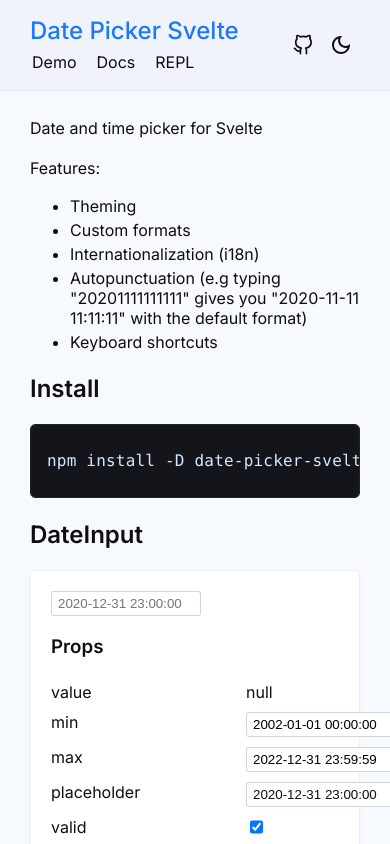
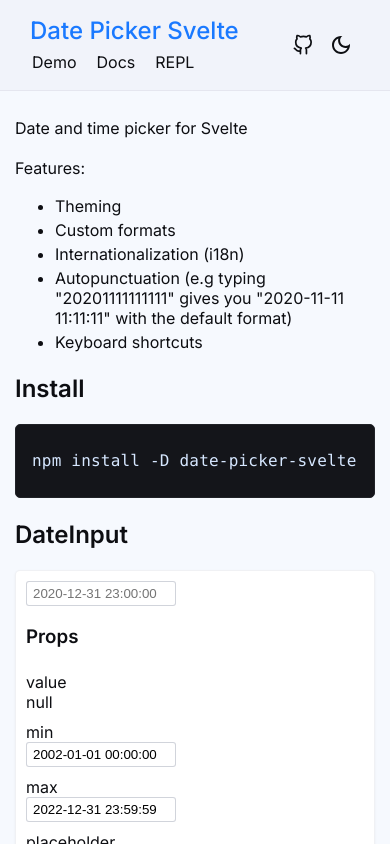
Before and after one commit to probablykasper/date-picker-svelte, a SvelteKit app: page / in a window 390 px wide. Shown: the top 844 px of the page. Built offline with nearby package versions, Linux system fonts and the light colour scheme.

Commit message:
website: Improve mobile styling

```diff
--- a/src/routes/+layout.svelte
+++ b/src/routes/+layout.svelte
@@ -148,7 +148,9 @@
   .page
     max-width: 800px
     margin: auto
-    padding: 0px 30px
+    padding: 0px 15px
+    @media (min-width: 400px)
+      padding: 0px 30px
     padding-bottom: 100px
   .header-title
     color: var(--primary)
--- a/src/routes/prop.svelte
+++ b/src/routes/prop.svelte
@@ -39,10 +39,12 @@
 
 <style lang="sass">
   .prop
-    display: flex
+    display: block
+    @media (min-width: 450px)
+      display: flex
     padding: 5px 0px
+    align-items: center
   .label
-    display: inline-block
     width: 195px
     flex-shrink: 0
   input[type='text'], textarea
--- a/src/routes/split.svelte
+++ b/src/routes/split.svelte
@@ -19,7 +19,14 @@
     transition: background 80ms cubic-bezier(0.4, 0.0, 0.2, 1), box-shadow 300ms cubic-bezier(0.4, 0.0, 0.2, 1)
     box-shadow: 0px 1px 3px 0px rgba(#000000, 0.05)
     border-radius: 5px
-    padding: 0px 20px
+    padding: 10px
+    flex-direction: column
+    box-shadow: 0px 1px 3px 0px rgba(#000000, 0.05)
+    @media (min-width: 401px)
+      padding: 20px
+    @media (min-width: 701px)
+      flex-direction: row
+    @media(max-width: 700px)
   @media(min-width: 701px)
     section.left
       padding-right: 0px
@@ -28,9 +35,4 @@
       padding-right: 10px
     .spacer
       margin-top: 20px
-  @media(max-width: 700px)
-    .row
-      flex-direction: column
-      padding: 20px
-      box-shadow: 0px 1px 3px 0px rgba(#000000, 0.05)
 </style>
```
